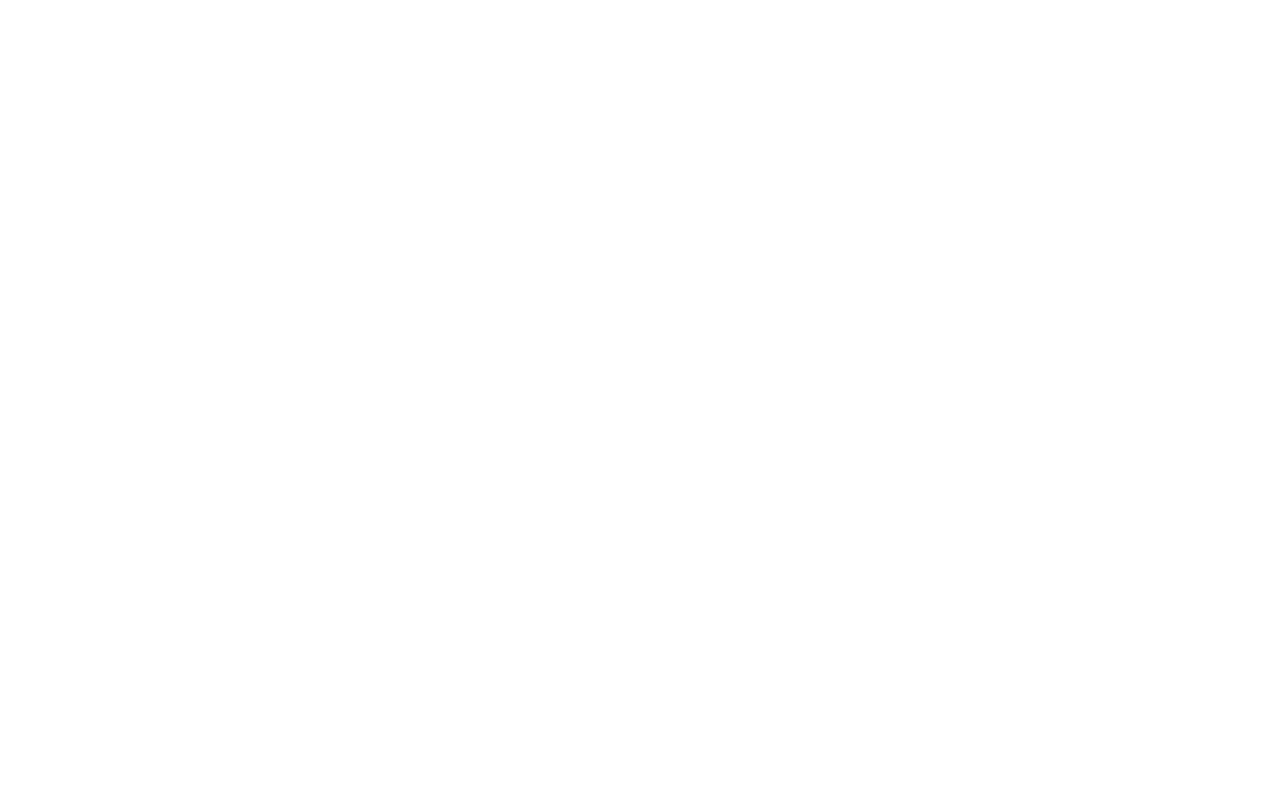
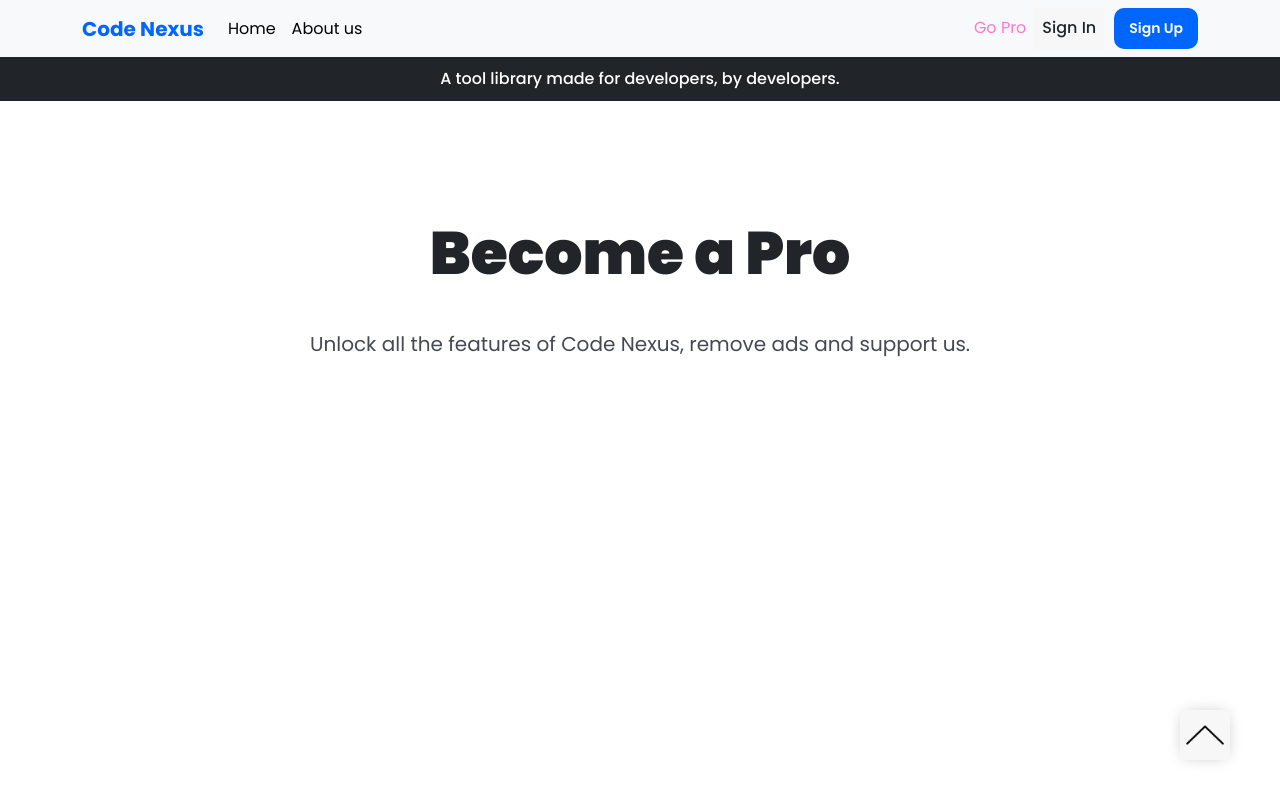
Before and after one commit to HunterBrennan1/CodeNexus, a React (Create React App) app in the folder grand-library/: page /pro in a window 1280 px wide. Before the commit this address had no page. Built offline with nearby package versions, Linux system fonts and the light colour scheme.

Commit message:
added pro section header

```diff
--- a/grand-library/src/App.css
+++ b/grand-library/src/App.css
@@ -528,6 +528,45 @@
   height:48px;
 }
 
+/* /////////////////////////Pro section styling///////////////////////////////// */
+
+.pro_header_wrapper{
+  padding: 0 5%;
+  align-items: center;
+}
+
+.pro_section_header{
+  display: flex;
+  flex-direction: column;
+  text-align: center;
+  padding-top:100px;
+  justify-content: center;
+}
+
+.pro_header_title{
+  font-size: 60px;
+  font-weight: 900;
+}
+
+
+.pro_desc_container{
+  display: flex;
+  justify-content: center;
+  width:100%;
+}
+
+.pro_header_desc{
+  display: flex;
+  justify-content: center;
+  margin-top:30px;
+  font-size: 20px;
+  /* width: 350px; */
+  text-align: center !important;
+  font-size: 20px;
+  color: #464853;
+  line-height: 1.7;
+}
+
 @media screen and (max-width:1400px){
   .hero_gif{
     display: none;
--- a/grand-library/src/App.js
+++ b/grand-library/src/App.js
@@ -19,6 +19,8 @@
 
         <Route path='/' element={<Home />}></Route>
         <Route path='/tools' element={<Toolspage />}></Route>
+        <Route path='/pro' element={<Protab />}></Route>
+
       </Routes>
     </BrowserRouter>
   );
--- a/grand-library/src/components/navbar.js
+++ b/grand-library/src/components/navbar.js
@@ -38,7 +38,7 @@
               </NavDropdown> */}
             </Nav>
             <Nav>
-              <Nav.Link className='pro_btn' href="#deets" onClick={handleShow}>Go Pro</Nav.Link>
+              <Nav.Link className='pro_btn' onClick={handleShow}>Go Pro</Nav.Link>
               <Modal className='pro_modal' show={show} onHide={handleClose}>
                 <Modal.Header closeButton>
                   <Modal.Title className='pro_modal_title'>Go Pro to unlock all the features</Modal.Title>
@@ -55,7 +55,7 @@
                   </ul>
                 </Modal.Body>
                 <Modal.Footer>
-                  <Button className='pro_btn_price' variant="primary" onClick={handleClose}>
+                  <Button className='pro_btn_price' href="/pro" variant="primary" onClick={handleClose}>
                     Upgrade for just $3/mo
                   </Button>
                 </Modal.Footer>
--- /dev/null
+++ b/grand-library/src/components/prosection.js
@@ -0,0 +1,18 @@
+
+
+export const Prosection = () => {
+  return (
+    <section>
+      <div className="pro_header_wrapper">
+        <div className="pro_section_header">
+          <h1 className="pro_header_title">Become a Pro</h1>
+          <div className="pro_desc_containter">
+            <p className="pro_header_desc">Unlock all the features of Code Nexus, remove ads and support us.</p>
+          </div>
+        </div>
+      </div>
+    </section>
+  )
+}
+
+export default Prosection;
--- a/grand-library/src/components/protab.js
+++ b/grand-library/src/components/protab.js
@@ -0,0 +1,13 @@
+import Navbartop from "./navbar";
+import Prosection from "./prosection";
+
+export const Protab = () => {
+  return (
+    <section>
+      <Navbartop />
+      <Prosection />
+    </section>
+  )
+}
+
+export default Protab;
```
